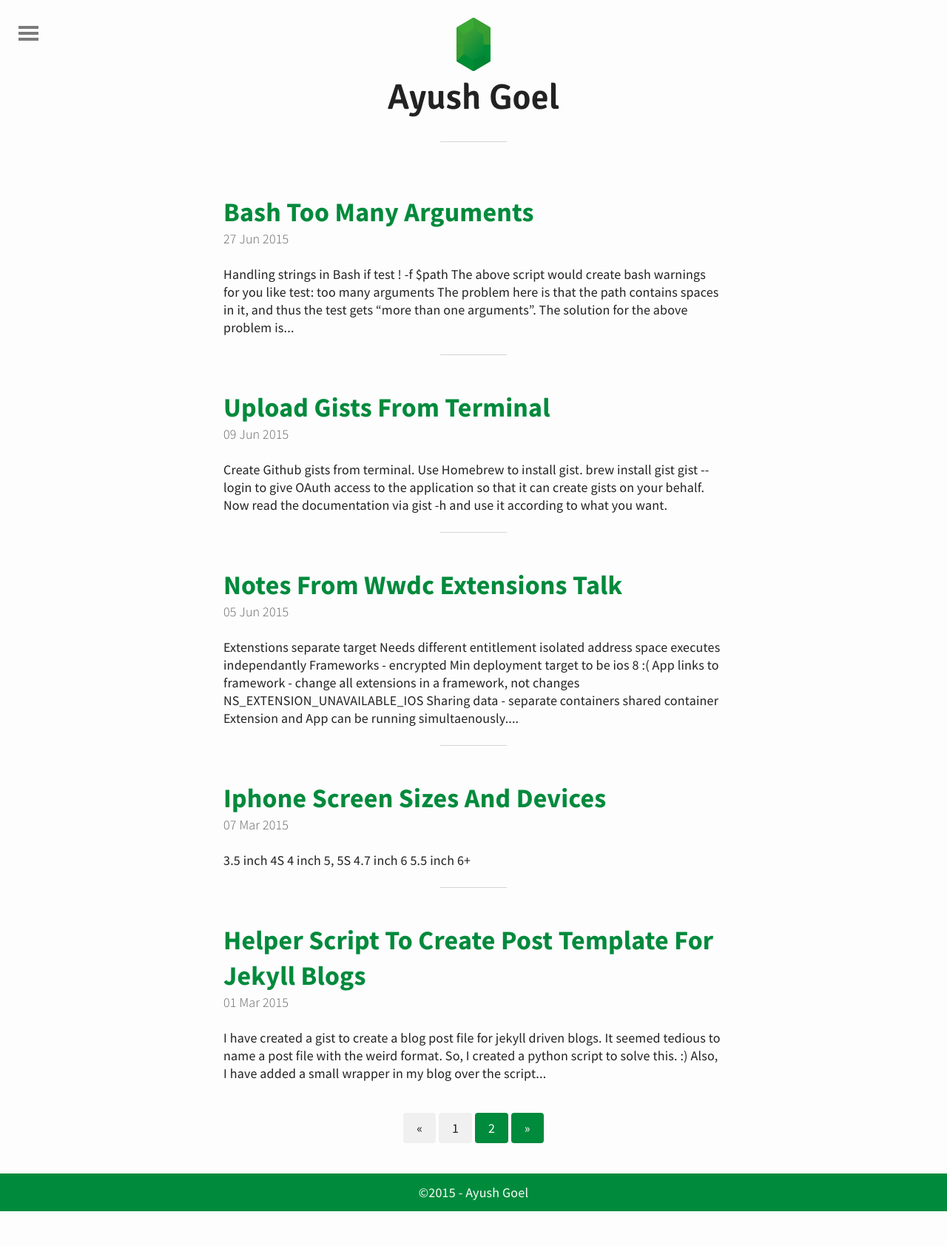
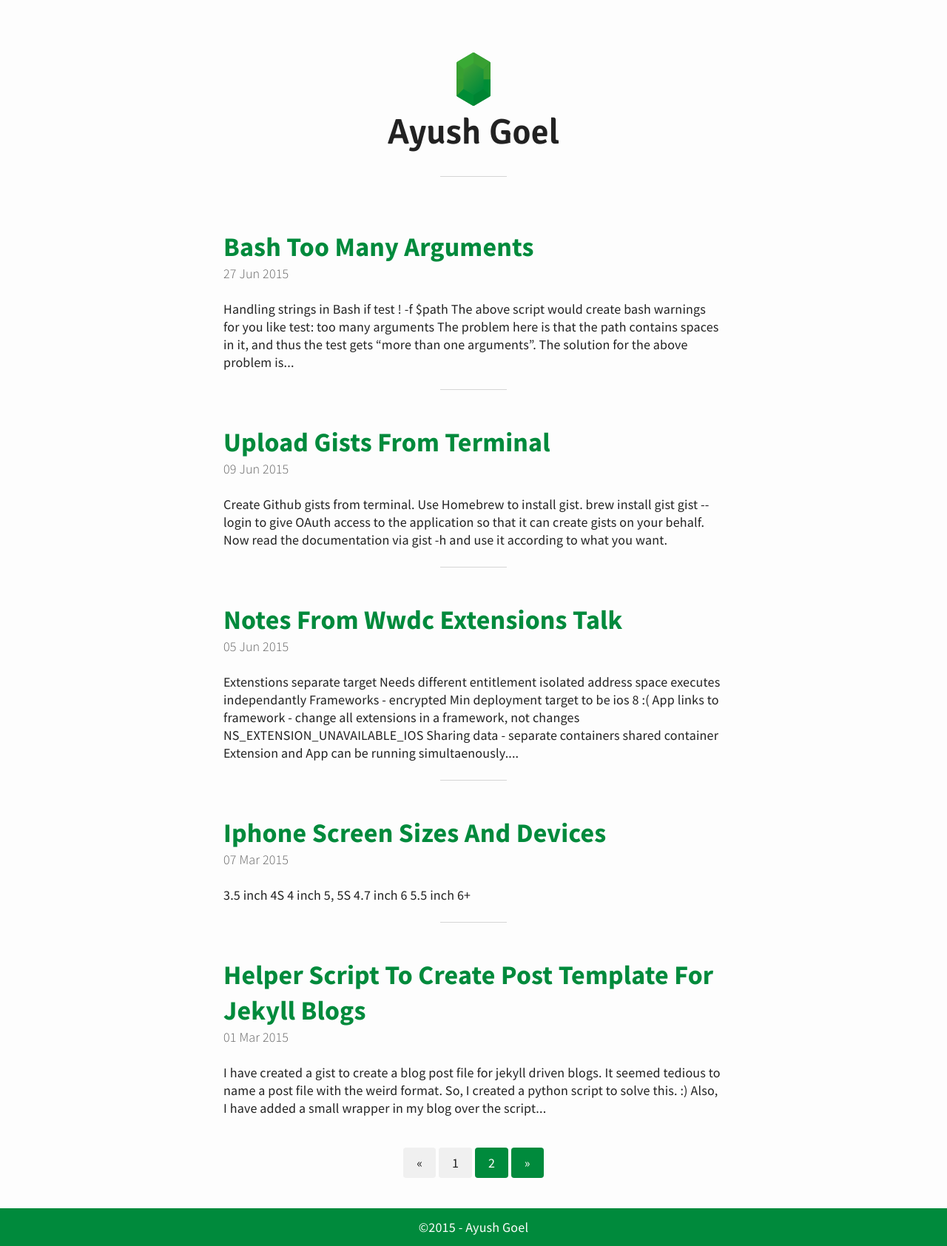
Before and after one commit to ayushgoel/ayushgoel.github.io, a Jekyll site: the page built from index.html, in a window 1280 px wide. Shown: the whole page at 74% size. Built offline with Jekyll 4.4.1, drawn with Linux system fonts in a browser that asks for light colours; the list of posts is cut into pages by our own code; before the commit the page ends 1637 px from its top, so only the background shows below that.

Commit message:
Remove non-required code

```diff
--- a/_config.yml
+++ b/_config.yml
@@ -34,8 +34,3 @@
   values:
     layout: "page"
     author: "Ayush Goel"
-
-# Options
-custom_header: false
-custom_nav_footer: false
-reverse: true
--- a/_includes/menu.html
+++ b/_includes/menu.html
@@ -1,4 +1,3 @@
-<nav {% if site.reverse == true %}id="nav-left"{% else %}id="nav"{% endif %}>
 <div id="nav-list">
 
   <!-- Nav pages -->
@@ -9,5 +8,3 @@
   {% endfor %}
 
 </div>
-
-</nav>
--- a/_layouts/default.html
+++ b/_layouts/default.html
@@ -9,17 +9,8 @@
       <!-- Navigation -->
       {% include menu.html %}
 
-      <!-- Icon menu -->
-      <a href="#" {% if site.reverse == true %}id="nav-menu-left"{% else %}id="nav-menu"{% endif %}>
-        <div id="menu"></div>
-      </a>
-
       <!-- Header -->
-      {% if site.custom_header == true %}
-      {% include header-custom.html %}
-      {% else %}
       {% include header.html %}
-      {% endif %}
 
       <!-- Main content -->
       <div id="container">
```
Lines whose indentation alone changed are shown as unchanged.
